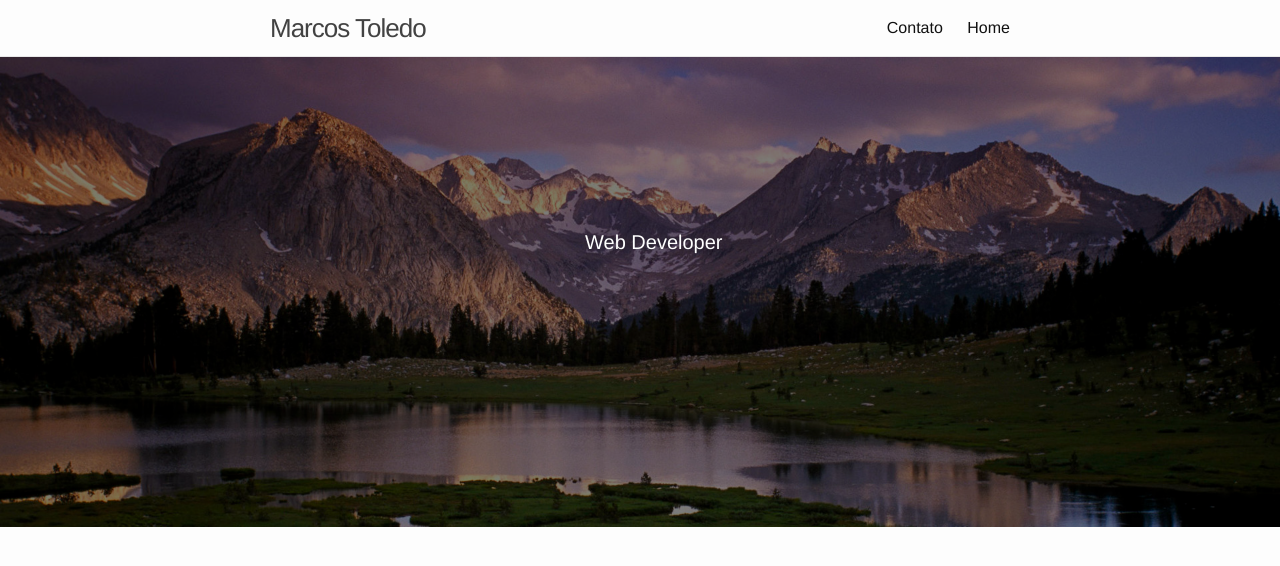
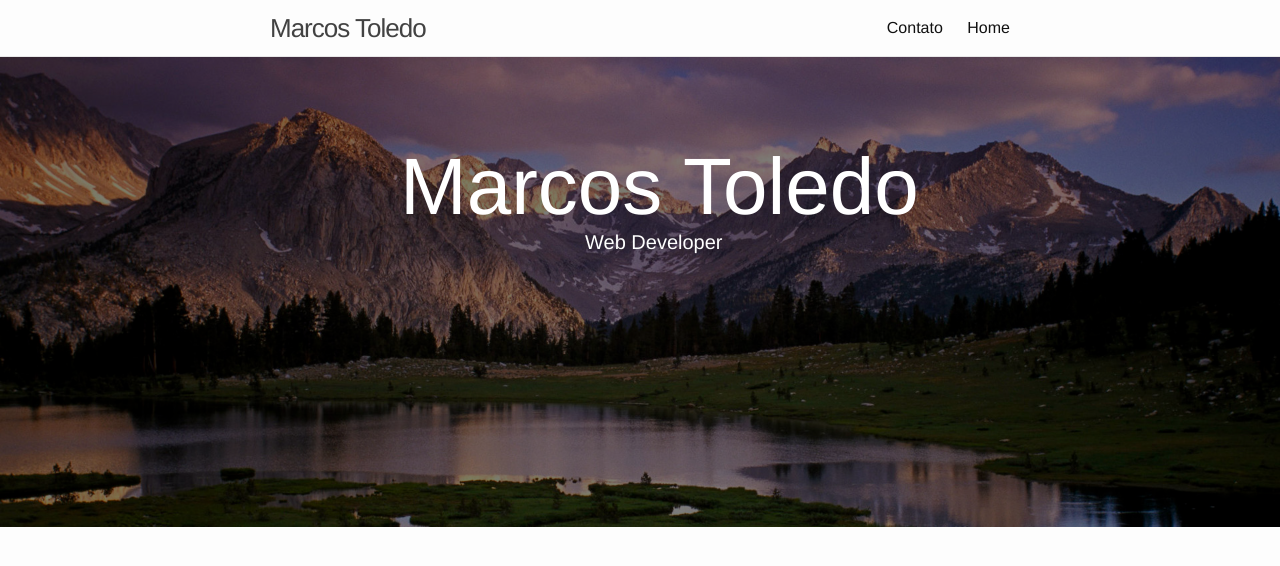
Before and after one commit to MarcosToledo/marcos-toledo, a Jekyll site: the page built from index.markdown, in a window 1280 px wide. Shown: the top 566 px of the page. Built offline with Jekyll 4.4.1, drawn with Linux system fonts in a browser that asks for light colours.

Commit message:
Updated Index

```diff
--- a/index.markdown
+++ b/index.markdown
@@ -10,7 +10,7 @@ layout: home
 <div>
 <img class="img-background" src="/uploads/landscape.jpg">
 <div class="img-background-layer" ></div>
-<h1 class="label-name"> {{ page['labe-lname'] }} </h1>
+<h1 class="label-name"> {{ page['label-name'] }} </h1>
 <h2 class="label-description"> {{page['label-description'] }} </h2>
 </div>
 <div class="second-part"></div>
```
